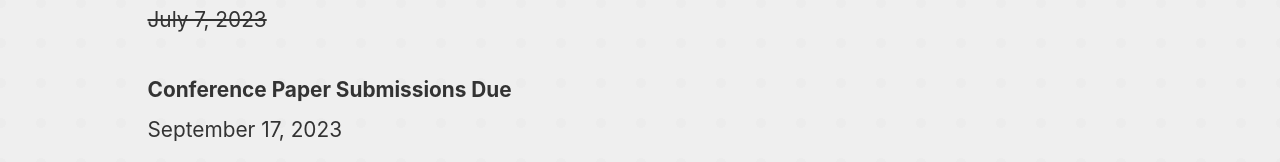
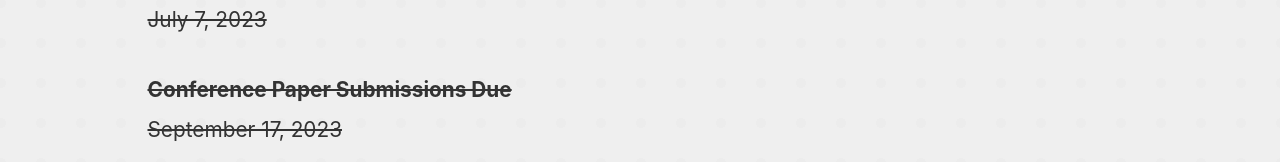
Before and after one commit to UCC-Conference/BDCAT2023, a React (Create React App) app: page /important-dates in a window 1280 px wide. Shown: the part 638-800 px from the top of the page. Built offline with nearby package versions, Linux system fonts and the light colour scheme.

Commit message:
update: conference paper submissions deadline expired

```diff
--- a/src/pages/Dates.js
+++ b/src/pages/Dates.js
@@ -12,7 +12,7 @@ const Dates = () => {
                 <p><del><strong>Workshop Proposals Due</strong><br/>June 14, 2023</del></p>
                 <p><del><strong>Workshop Proposals - Notification of Acceptance</strong><br/>June 15, 2023</del></p>
                 <p><del><strong>URL of Workshop</strong><br/>July 7, 2023</del></p>
-                <p><strong>Conference Paper Submissions Due</strong><br/>September 17, 2023</p>
+                <p><del><strong>Conference Paper Submissions Due</strong><br/>September 17, 2023</del></p>
                 <p><strong>Conference Paper - Notification of Acceptance</strong><br/>October 21, 2023</p>
                 <p><strong>Camera-Ready Due</strong><br/>October 31, 2023</p>
                 <p><strong>Early Registration</strong><br/>October 31, 2023</p>
```
